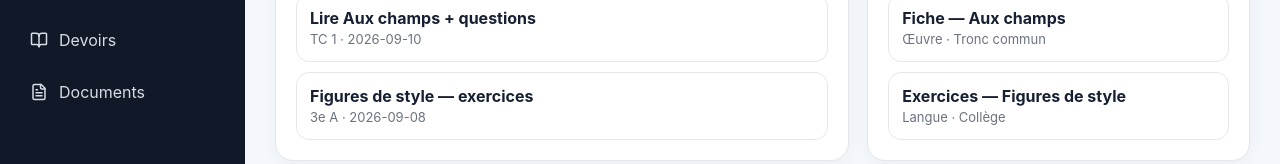
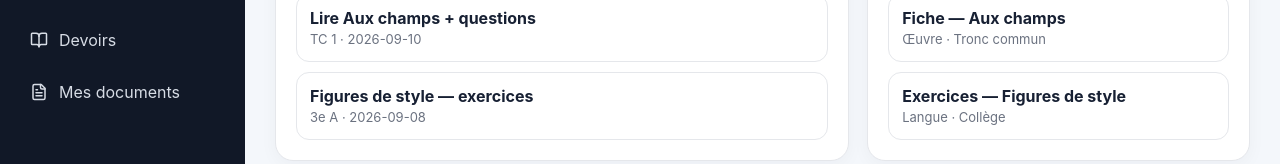
Before and after one commit to mziahmed83-maker/mon-espace-prof, a Next.js app: page / in a window 1280 px wide. Shown: the part 292-456 px from the top of the page. Built offline with nearby package versions, Linux system fonts and the light colour scheme.

Commit message:
Ajouter la page Mes documents et l’import PC/Drive

```diff
--- a/app/page.tsx
+++ b/app/page.tsx
@@ -1,7 +1,7 @@
 'use client'
 
 import { useEffect, useMemo, useState } from 'react'
-import { BookOpen, ClipboardList, FileText, GraduationCap, Home, Plus, Save, Users } from 'lucide-react'
+import { BookOpen, ClipboardList, FileText, GraduationCap, Home, Link as LinkIcon, Plus, Save, Upload, Users } from 'lucide-react'
 import type { Classe, Devoir, DocumentPedago, Eleve, Note } from '@/lib/types'
 
 type Tab = 'dashboard'|'classes'|'eleves'|'notes'|'devoirs'|'documents'
@@ -25,8 +25,8 @@ const initialDevoirs: Devoir[] = [
   {id:'d2',titre:'Figures de style — exercices',classeId:'c2',date:'2026-09-08',statut:'À faire'},
 ]
 const initialDocs: DocumentPedago[] = [
-  {id:'doc1',titre:'Fiche — Aux champs',categorie:'Œuvre',niveau:'Tronc commun'},
-  {id:'doc2',titre:'Exercices — Figures de style',categorie:'Langue',niveau:'Collège'},
+  {id:'doc1',titre:'Fiche — Aux champs',categorie:'Œuvre',niveau:'Tronc commun',source:'lien'},
+  {id:'doc2',titre:'Exercices — Figures de style',categorie:'Langue',niveau:'Collège',source:'lien'},
 ]
 
 function useStored<T>(key:string, fallback:T){
@@ -51,7 +51,7 @@ export default function App(){
 
   const nav=[
     ['dashboard','Accueil',Home],['classes','Classes',GraduationCap],['eleves','Élèves',Users],
-    ['notes','Notes',ClipboardList],['devoirs','Devoirs',BookOpen],['documents','Documents',FileText]
+    ['notes','Notes',ClipboardList],['devoirs','Devoirs',BookOpen],['documents','Mes documents',FileText]
   ] as const
 
   return <div className="shell">
@@ -71,7 +71,12 @@ export default function App(){
       {tab==='eleves' && <Section title="Liste des élèves" onAdd={()=>setModal('eleve')}><table className="table"><thead><tr><th>Nom</th><th>Prénom</th><th>Classe</th></tr></thead><tbody>{eleves.map(e=><tr key={e.id}><td>{e.nom}</td><td>{e.prenom}</td><td>{classeNom(e.classeId)}</td></tr>)}</tbody></table></Section>}
       {tab==='notes' && <Section title="Notes" onAdd={()=>setModal('note')}><table className="table"><thead><tr><th>Élève</th><th>Évaluation</th><th>Note</th><th>Coef.</th></tr></thead><tbody>{notes.map(n=><tr key={n.id}><td>{eleveNom(n.eleveId)}</td><td>{n.libelle}</td><td><b>{n.valeur}/{n.sur}</b></td><td>{n.coefficient}</td></tr>)}</tbody></table></Section>}
       {tab==='devoirs' && <Section title="Devoirs et exercices" onAdd={()=>setModal('devoir')}><table className="table"><thead><tr><th>Titre</th><th>Classe</th><th>Date</th><th>Statut</th></tr></thead><tbody>{devoirs.map(d=><tr key={d.id}><td>{d.titre}</td><td>{classeNom(d.classeId)}</td><td>{d.date}</td><td><span className={d.statut==='À faire'?'badge warn':'badge'}>{d.statut}</span></td></tr>)}</tbody></table></Section>}
-      {tab==='documents' && <Section title="Base documentaire" onAdd={()=>setModal('document')}><table className="table"><thead><tr><th>Document</th><th>Catégorie</th><th>Niveau</th></tr></thead><tbody>{docs.map(d=><tr key={d.id}><td><b>{d.titre}</b></td><td>{d.categorie}</td><td>{d.niveau}</td></tr>)}</tbody></table></Section>}
+      {tab==='documents' && <section className="panel">
+        <div className="toolbar"><button className="btn" onClick={()=>setModal('document')}><Plus size={16}/> Ajouter un document</button></div>
+        <h2>Mes documents</h2>
+        <p className="helper">Ajoutez un cours depuis votre PC ou enregistrez un lien Google Drive. Le stockage cloud des fichiers PC sera connecté à Supabase à l’étape suivante.</p>
+        <div className="table-wrap"><table className="table"><thead><tr><th>Document</th><th>Catégorie</th><th>Niveau</th><th>Source</th><th>Accès</th></tr></thead><tbody>{docs.map(d=><tr key={d.id}><td><b>{d.titre}</b>{d.fichierNom&&<div className="sub">{d.fichierNom}</div>}</td><td>{d.categorie}</td><td>{d.niveau}</td><td>{d.source==='drive'?'Google Drive':d.source==='pc'?'PC':'Lien'}</td><td>{d.lien?<a className="doc-link" href={d.lien} target="_blank" rel="noreferrer"><LinkIcon size={14}/> Ouvrir</a>:<span className="muted">À téléverser</span>}</td></tr>)}</tbody></table></div>
+      </section>}
     </main>
     {modal && <Editor type={modal} classes={classes} eleves={eleves} onClose={()=>setModal(null)} onSave={(data:any)=>{
       const id=crypto.randomUUID();
@@ -89,7 +94,7 @@ function Stat({label,value}:{label:string,value:string|number}){return <div clas
 function Section({title,onAdd,children}:{title:string,onAdd:()=>void,children:React.ReactNode}){return <section className="panel"><div className="toolbar"><button className="btn" onClick={onAdd}><Plus size={16}/> Ajouter</button></div><h2>{title}</h2><div className="table-wrap">{children}</div></section>}
 
 function Editor({type,classes,eleves,onClose,onSave}:{type:'classe'|'eleve'|'note'|'devoir'|'document';classes:Classe[];eleves:Eleve[];onClose:()=>void;onSave:(d:any)=>void}){
-  const [form,setForm]=useState<any>(()=> type==='note'?{eleveId:eleves[0]?.id??'',libelle:'Contrôle',valeur:10,sur:20,coefficient:1}:type==='eleve'?{nom:'',prenom:'',classeId:classes[0]?.id??''}:type==='classe'?{nom:'',niveau:'Tronc commun'}:type==='devoir'?{titre:'',classeId:classes[0]?.id??'',date:new Date().toISOString().slice(0,10),statut:'À faire'}:{titre:'',categorie:'Cours',niveau:'Tronc commun'})
+  const [form,setForm]=useState<any>(()=> type==='note'?{eleveId:eleves[0]?.id??'',libelle:'Contrôle',valeur:10,sur:20,coefficient:1}:type==='eleve'?{nom:'',prenom:'',classeId:classes[0]?.id??''}:type==='classe'?{nom:'',niveau:'Tronc commun'}:type==='devoir'?{titre:'',classeId:classes[0]?.id??'',date:new Date().toISOString().slice(0,10),statut:'À faire'}:{titre:'',categorie:'Cours',niveau:'Tronc commun',source:'pc',fichierNom:'',lien:''})
   const f=(k:string,v:any)=>setForm((p:any)=>({...p,[k]:v}))
   const title={classe:'Ajouter une classe',eleve:'Ajouter un élève',note:'Ajouter une note',devoir:'Ajouter un devoir',document:'Ajouter un document'}[type]
   return <div className="modal-backdrop"><div className="modal"><h3>{title}</h3><div className="form">
@@ -97,9 +102,18 @@ function Editor({type,classes,eleves,onClose,onSave}:{type:'classe'|'eleve'|'not
     {type==='eleve'&&<><Field label="Nom" value={form.nom} onChange={v=>f('nom',v)}/><Field label="Prénom" value={form.prenom} onChange={v=>f('prenom',v)}/><Select label="Classe" value={form.classeId} onChange={v=>f('classeId',v)} options={classes.map(c=>[c.id,c.nom])}/></>}
     {type==='note'&&<><Select label="Élève" value={form.eleveId} onChange={v=>f('eleveId',v)} options={eleves.map(e=>[e.id,`${e.prenom} ${e.nom}`])}/><Field label="Évaluation" value={form.libelle} onChange={v=>f('libelle',v)}/><Field label="Note" type="number" value={form.valeur} onChange={v=>f('valeur',v)}/><Field label="Sur" type="number" value={form.sur} onChange={v=>f('sur',v)}/><Field label="Coefficient" type="number" value={form.coefficient} onChange={v=>f('coefficient',v)}/></>}
     {type==='devoir'&&<><Field label="Titre / consigne" value={form.titre} onChange={v=>f('titre',v)}/><Select label="Classe" value={form.classeId} onChange={v=>f('classeId',v)} options={classes.map(c=>[c.id,c.nom])}/><Field label="Date" type="date" value={form.date} onChange={v=>f('date',v)}/><Select label="Statut" value={form.statut} onChange={v=>f('statut',v)} options={['À faire','Terminé'].map(x=>[x,x])}/></>}
-    {type==='document'&&<><Field label="Titre" value={form.titre} onChange={v=>f('titre',v)}/><Field label="Catégorie" value={form.categorie} onChange={v=>f('categorie',v)}/><Field label="Niveau" value={form.niveau} onChange={v=>f('niveau',v)}/></>}
+    {type==='document'&&<>
+      <Field label="Titre du document" value={form.titre} onChange={v=>f('titre',v)}/>
+      <Field label="Catégorie" value={form.categorie} onChange={v=>f('categorie',v)}/>
+      <Field label="Niveau" value={form.niveau} onChange={v=>f('niveau',v)}/>
+      <Select label="Source" value={form.source} onChange={v=>f('source',v)} options={[["pc","Depuis mon PC"],["drive","Google Drive"],["lien","Autre lien"]]}/>
+      {form.source==='pc'
+        ? <label>Choisir un fichier<input className="input" type="file" accept=".pdf,.doc,.docx,.ppt,.pptx,.xls,.xlsx,.txt,.jpg,.jpeg,.png" onChange={e=>f('fichierNom',e.target.files?.[0]?.name??'')}/>{form.fichierNom&&<span className="file-picked"><Upload size={14}/> {form.fichierNom}</span>}</label>
+        : <Field label={form.source==='drive'?'Lien Google Drive':'Lien du document'} value={form.lien} onChange={v=>f('lien',v)} placeholder="https://..."/>
+      }
+    </>}
     <div className="actions"><button className="btn secondary" onClick={onClose}>Annuler</button><button className="btn" onClick={()=>onSave(form)}><Save size={16}/> Enregistrer</button></div>
   </div></div></div>
 }
-function Field({label,value,onChange,type='text'}:{label:string;value:any;onChange:(v:string)=>void;type?:string}){return <label>{label}<input className="input" type={type} value={value} onChange={e=>onChange(e.target.value)}/></label>}
+function Field({label,value,onChange,type='text',placeholder}:{label:string;value:any;onChange:(v:string)=>void;type?:string;placeholder?:string}){return <label>{label}<input className="input" type={type} value={value} placeholder={placeholder} onChange={e=>onChange(e.target.value)}/></label>}
 function Select({label,value,onChange,options}:{label:string;value:string;onChange:(v:string)=>void;options:(readonly [string,string])[]}){return <label>{label}<select className="input" value={value} onChange={e=>onChange(e.target.value)}>{options.map(([v,l])=><option key={v} value={v}>{l}</option>)}</select></label>}
```
